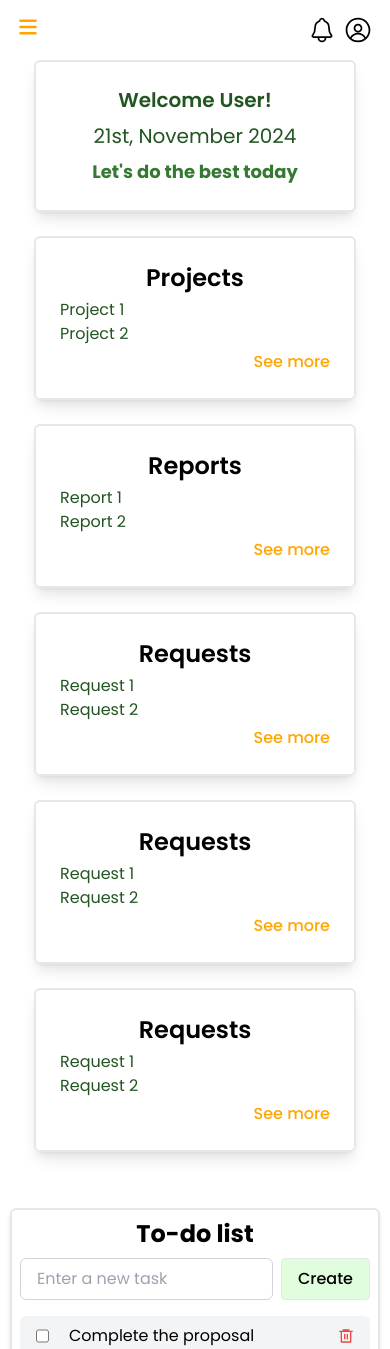
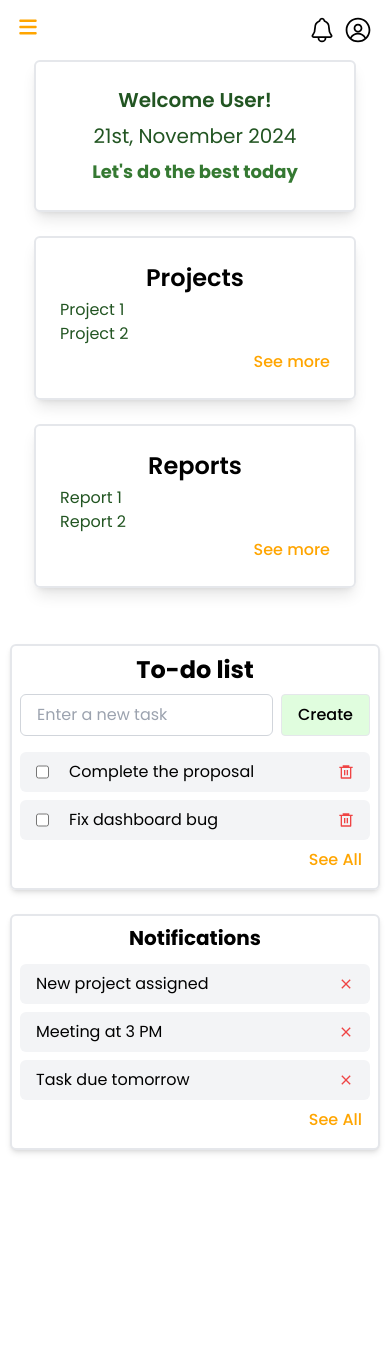
Before and after one commit to SmartSystemLab/SSRL-lab-app, a React (Vite) app: page /home in a window 390 px wide. Shown: the top 1349 px of the page. After the commit the page ends 1182 px from the top, so only its background shows below. Built offline with nearby package versions, Linux system fonts and the light colour scheme; no server answers.

Commit message:
mobile sidebar config-2

```diff
--- a/src/pages/dashboard/Dashboard.jsx
+++ b/src/pages/dashboard/Dashboard.jsx
@@ -17,7 +17,7 @@ const Dashboard = () => {
     const [loading, setLoading] = useState(true);
     const [sendProfileRequest, profileLoading, setProfileLoading, profileError, setProfileError] = useGetRequest()
 
-    const {userProfile} = useUserData()
+    const { userProfile } = useUserData()
 
     const getProfile = async () => {
         setProfileLoading(true)
@@ -88,9 +88,6 @@ const Dashboard = () => {
                 {/* reports */}
                 <Dashboxes header='Reports' boxData={reports} nav='submissions' />
                 {/* requests */}
-                <Dashboxes header='Requests' boxData={requests} nav='submissions' />
-                <Dashboxes header='Requests' boxData={requests} nav='submissions' />
-                <Dashboxes header='Requests' boxData={requests} nav='submissions' />
 
 
 
```
